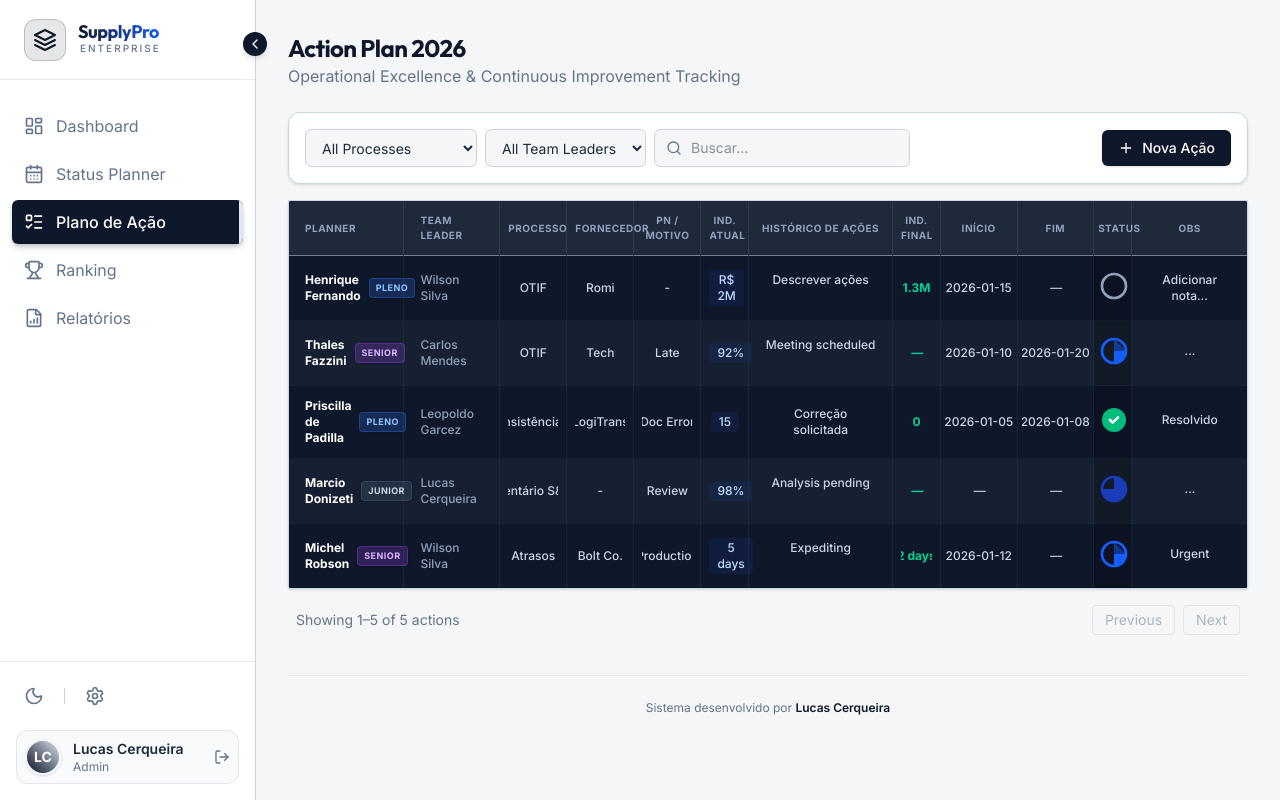
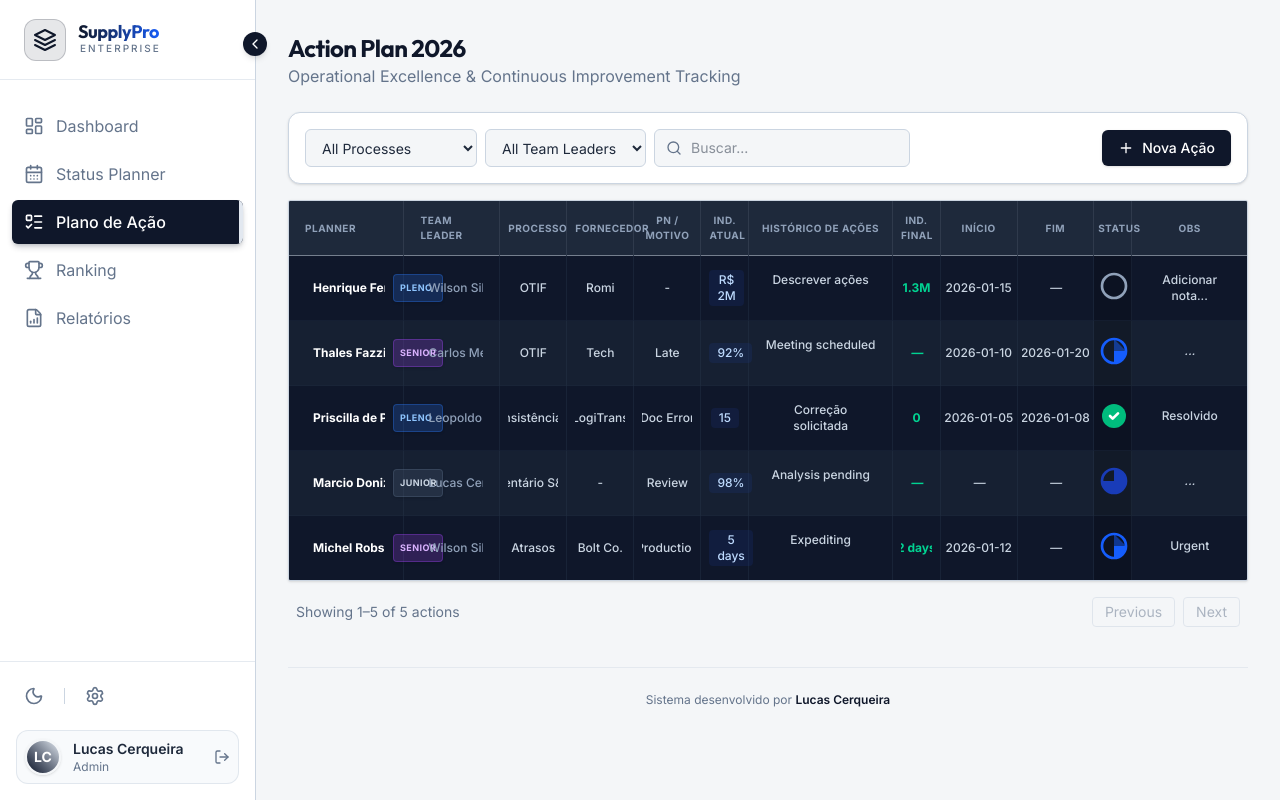
Before and after one commit to lukaobrabao-cpu/SupplyPro, a Next.js app: page /action-plan in a window 1280 px wide. Built offline with nearby package versions, Linux system fonts and the light colour scheme.

Commit message:
Feat: Enable full editability for Action Plan (Planner, Badge, TL)

```diff
--- a/src/components/action-plan/action-grid.tsx
+++ b/src/components/action-plan/action-grid.tsx
@@ -162,26 +162,39 @@ export function ActionPlanGrid() {
                                     row.status === "cancelled" ? "opacity-60 bg-red-950/10 grayscale-[0.5]" : "hover:bg-slate-800/30",
                                     index % 2 === 0 ? "bg-[#0f172a]" : "bg-[#162032]" // Darker alternates
                                 )}>
-                                    {/* 1. Planner (Styled) */}
+                                    {/* 1. Planner (Editable) */}
                                     <td className="px-4 py-3 border-r border-slate-700/30 align-middle">
                                         <div className="flex items-center gap-2">
-                                            <span className="font-bold text-white text-xs">{row.planner}</span>
-                                            {row.plannerLevel && (
-                                                <span className={cn(
-                                                    "px-1.5 py-0.5 rounded-[4px] text-[9px] font-bold uppercase tracking-wider border border-white/10 shadow-sm",
-                                                    row.plannerLevel === "SENIOR" ? "bg-purple-500/20 text-purple-300 border-purple-500/30" :
-                                                        row.plannerLevel === "PLENO" ? "bg-blue-500/20 text-blue-300 border-blue-500/30" :
+                                            <EditableCell
+                                                value={row.planner}
+                                                onSave={(v) => handleUpdate(row.id, "planner", v)}
+                                                className="font-bold text-white text-xs w-auto min-w-[80px]"
+                                            />
+                                            {/* Planner Level Badge Editable */}
+                                            <EditableCell
+                                                value={row.plannerLevel || "JUNIOR"}
+                                                onSave={(v) => handleUpdate(row.id, "plannerLevel", v)}
+                                                type="select"
+                                                options={["JUNIOR", "PLENO", "SENIOR"]}
+                                                className={cn(
+                                                    "px-1.5 py-0.5 rounded-[4px] text-[9px] font-bold uppercase tracking-wider border shadow-sm w-auto min-w-[50px] text-center",
+                                                    (row.plannerLevel === "SENIOR") ? "bg-purple-500/20 text-purple-300 border-purple-500/30" :
+                                                        (row.plannerLevel === "PLENO") ? "bg-blue-500/20 text-blue-300 border-blue-500/30" :
                                                             "bg-slate-500/20 text-slate-300 border-slate-500/30"
-                                                )}>
-                                                    {row.plannerLevel}
-                                                </span>
-                                            )}
+                                                )}
+                                            />
                                         </div>
                                     </td>
 
-                                    {/* 2. Team Leader (Styled) */}
+                                    {/* 2. Team Leader (Editable) */}
                                     <td className="px-4 py-3 border-r border-slate-700/30 align-middle">
-                                        <span className="text-slate-400 font-medium text-xs">{row.teamLeader}</span>
+                                        <EditableCell
+                                            value={row.teamLeader}
+                                            onSave={(v) => handleUpdate(row.id, "teamLeader", v)}
+                                            type="select"
+                                            options={TL_OPTIONS}
+                                            className="text-slate-400 font-medium text-xs"
+                                        />
                                     </td>
 
                                     {/* 3. Processo */}
```
